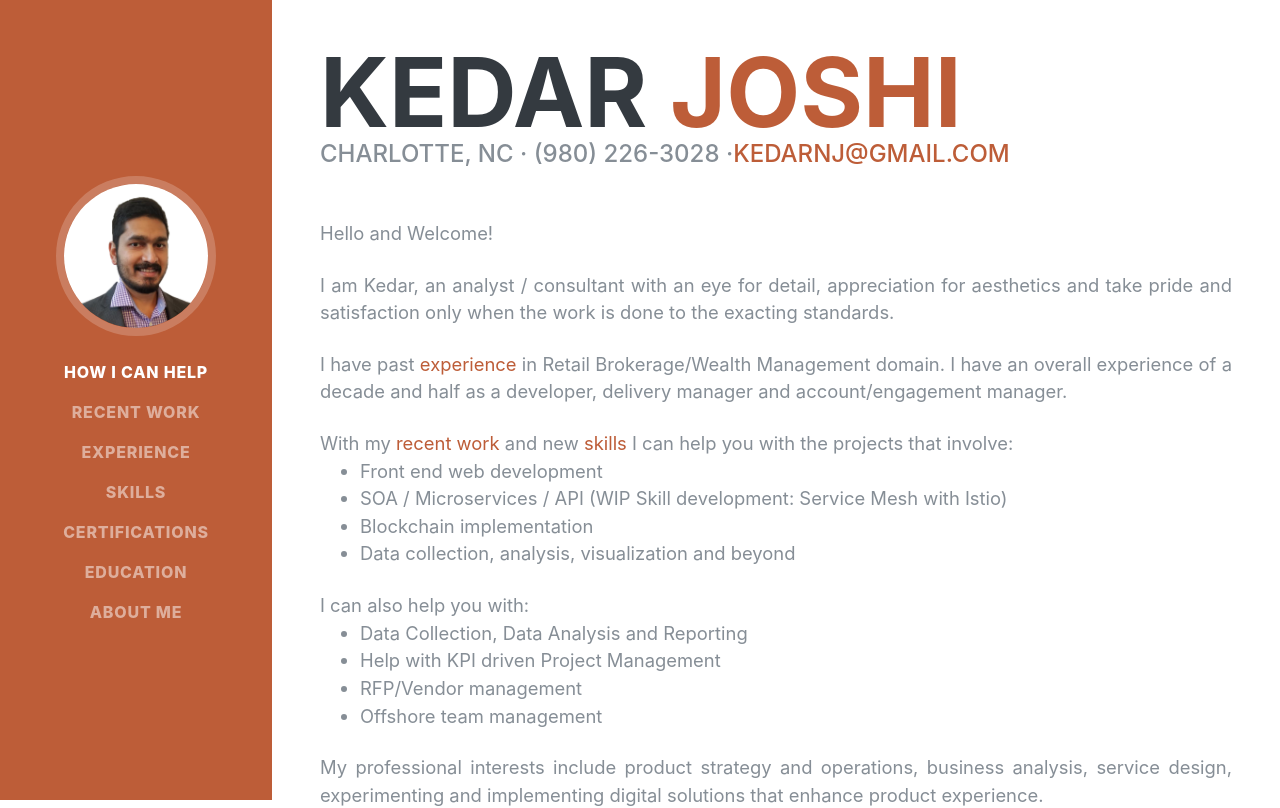
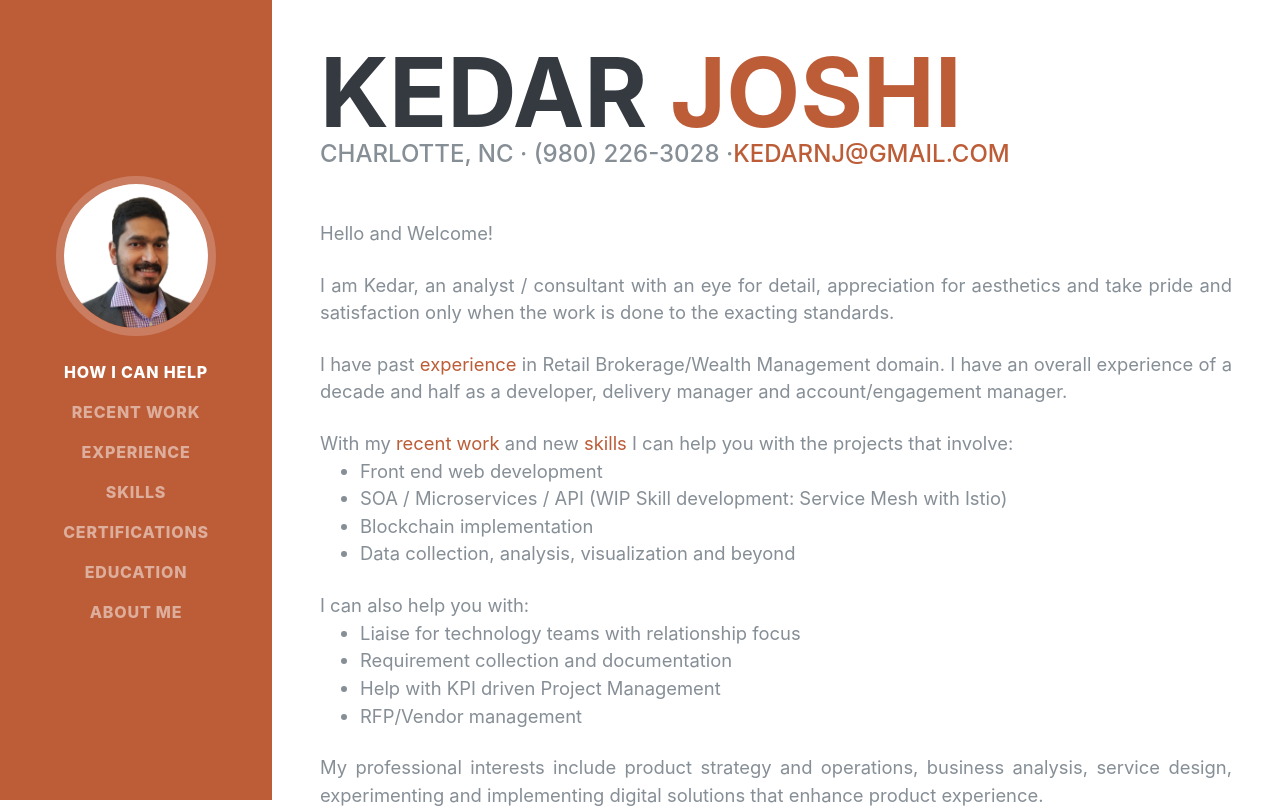
Before and after one commit to KedarJo/profile, a React (Create React App) app: page / in a window 1280 px wide. Shown: the top 808 px of the page. Built offline with nearby package versions, Linux system fonts and the light colour scheme; a web font is replaced by a local one.

Commit message:
update experience

```diff
--- a/src/components/Home.js
+++ b/src/components/Home.js
@@ -25,10 +25,10 @@ function Home() {
               </p>
               <p className="lead mb-4">I can also help you with:
                 <ul>
-                  <li>Data Collection, Data Analysis and Reporting</li>
+                  <li>Liaise for technology teams with relationship focus</li>
+                  <li>Requirement collection and documentation</li>
                   <li>Help with KPI driven Project Management</li>
                   <li>RFP/Vendor management</li>
-                  <li>Offshore team management</li>
                 </ul>
               </p>
               <p className="lead mb-4">My professional interests include product strategy and operations, business analysis, service design, experimenting and implementing digital solutions that enhance product experience. </p>
```
